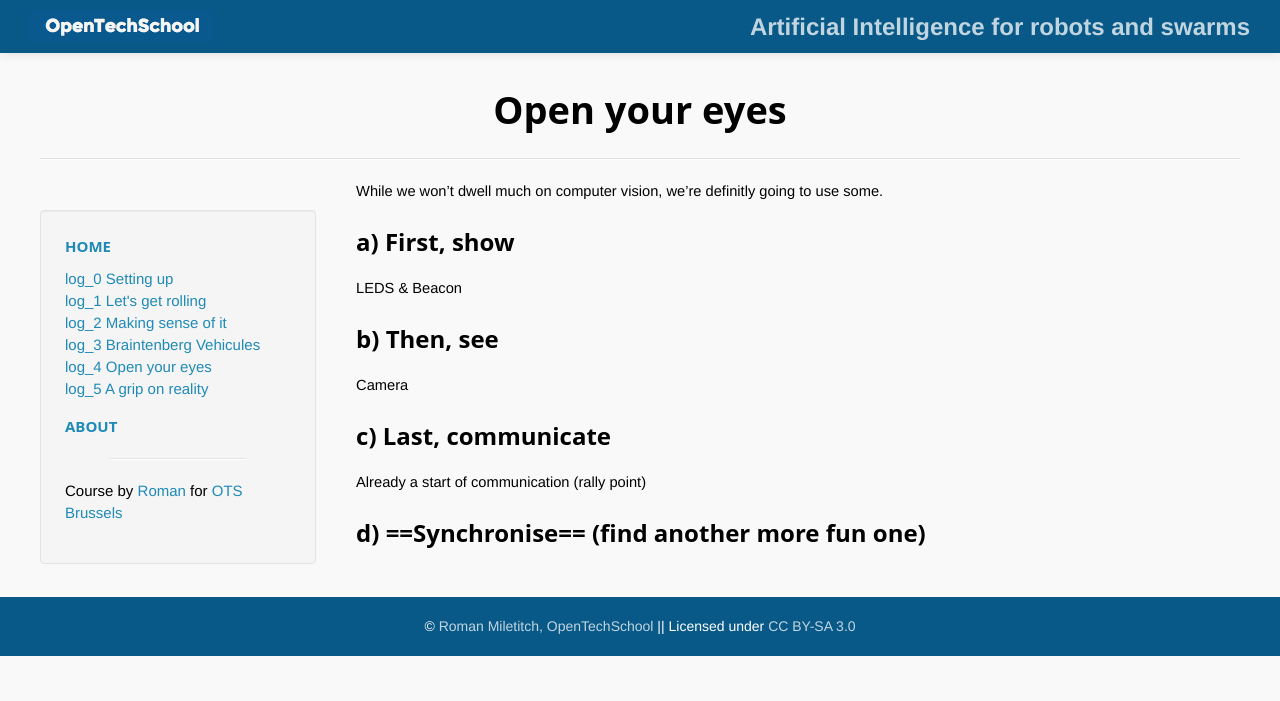
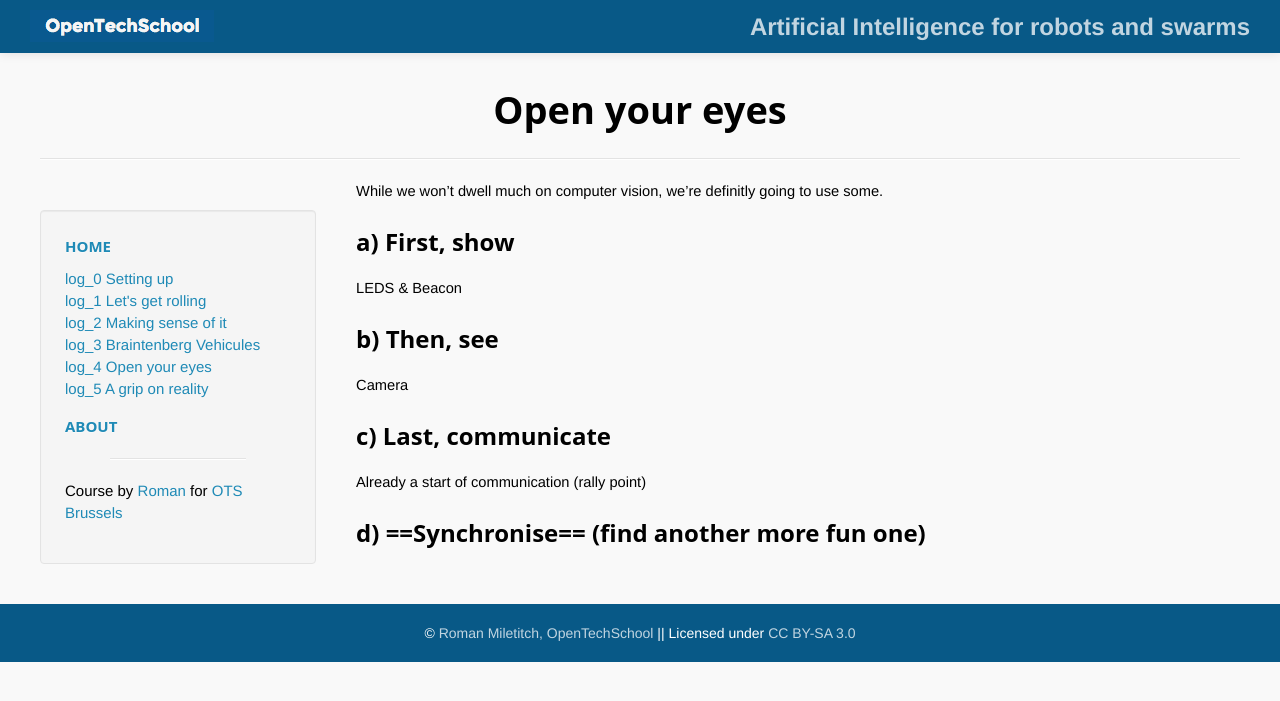
Before and after one commit to OpenTechSchool-Brussels/AI-for-robots-and-swarms, a Jekyll site: the page built from Open-your-eyes.markdown, in a window 1280 px wide. Shown: the top 701 px of the page. Built offline with Jekyll 4.4.1, drawn with Linux system fonts in a browser that asks for light colours; Markdown is read by kramdown in place of the engine named in the settings.

Commit message:
Update main.css

```diff
--- a/css/main.css
+++ b/css/main.css
@@ -108,7 +108,7 @@ ul, ol {
   display: inline-block;
   width: 23%;
   min-width: 170px;
-  margin: 2em 3% 0 0;
+  margin: 2em 3% 10px 0;
   padding: 2%;
   vertical-align: top;
   font-size: 15px;
```
